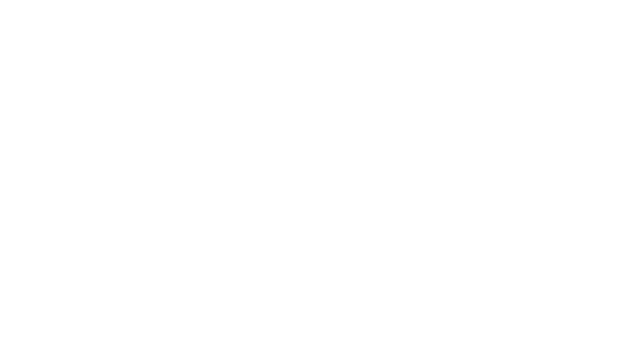
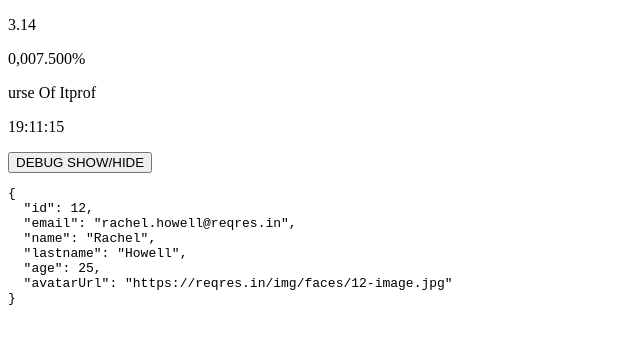
Before and after one commit to chrispinzaru/itprofit-angular-example, an Angular app: page / in a window 1280 px wide. Shown: the top 344 px of the page, without its empty margins (0-640 px from the left). Built offline with nearby package versions, Linux system fonts and the light colour scheme.

Commit message:
Add pipes-example component

```diff
--- a/src/app/app.component.html
+++ b/src/app/app.component.html
@@ -1,3 +1,4 @@
 
 
 <!--<app-users-example></app-users-example>-->
+<app-pipes-example></app-pipes-example>
--- a/src/app/app.module.ts
+++ b/src/app/app.module.ts
@@ -3,10 +3,11 @@
 
 import { AppComponent } from './app.component';
 import { UserProfileComponent } from './user-profile/user-profile.component';
-import {FormsModule} from "@angular/forms";
+import { FormsModule } from "@angular/forms";
 import { UserVisibleDirective } from './user-profile/user-visible.directive';
 import { ZoomDirective } from "./user-profile/zoom.directive";
 import { UsersExampleComponent } from './comp/users-example/users-example.component';
+import { PipesExampleComponent } from './comp/pipes-example/pipes-example.component';
 
 @NgModule({
   declarations: [
@@ -15,6 +16,7 @@
     UserVisibleDirective,
     ZoomDirective,
     UsersExampleComponent,
+    PipesExampleComponent,
   ],
   imports: [
     BrowserModule,
--- /dev/null
+++ b/src/app/comp/pipes-example/pipes-example.component.html
@@ -0,0 +1,17 @@
+
+
+<p>{{ pi | number:'1.0-2' }}</p>
+
+<p>{{ amount | percent:'4.3-5':'en' }}</p>
+
+<p>{{ text | uppercase | lowercase | titlecase | slice:2:-2 }}</p>
+
+<p [innerText]="now | date:'HH:mm:ss'"></p>
+
+
+<ng-container *ngIf="{visible: true} as state;">
+
+  <button type="button" (click)="state.visible = !state.visible">DEBUG SHOW/HIDE</button>
+
+  <pre *ngIf="state.visible">{{ user | json }}</pre>
+</ng-container>
--- /dev/null
+++ b/src/app/comp/pipes-example/pipes-example.component.ts
@@ -0,0 +1,28 @@
+import { Component, OnInit } from '@angular/core';
+import { mockUsers } from '../../user-profile/mock-users';
+import {User} from "../../user-profile/user.interface";
+
+@Component({
+  selector: 'app-pipes-example',
+  templateUrl: './pipes-example.component.html',
+  styleUrls: ['./pipes-example.component.scss']
+})
+export class PipesExampleComponent implements OnInit {
+
+  pi: number = Math.PI;
+  amount: number = 0.075;
+
+  text: string = "course of itprofit";
+
+  now: Date = new Date();
+
+  user: User;
+
+  constructor() {
+    this.user = [...mockUsers].pop() as User;
+  }
+
+  ngOnInit(): void {
+  }
+
+}
```
Also changed, not shown: src/app/comp/pipes-example/pipes-example.component.scss (added), 1 other file (tests, documents, lock files or other folders).
